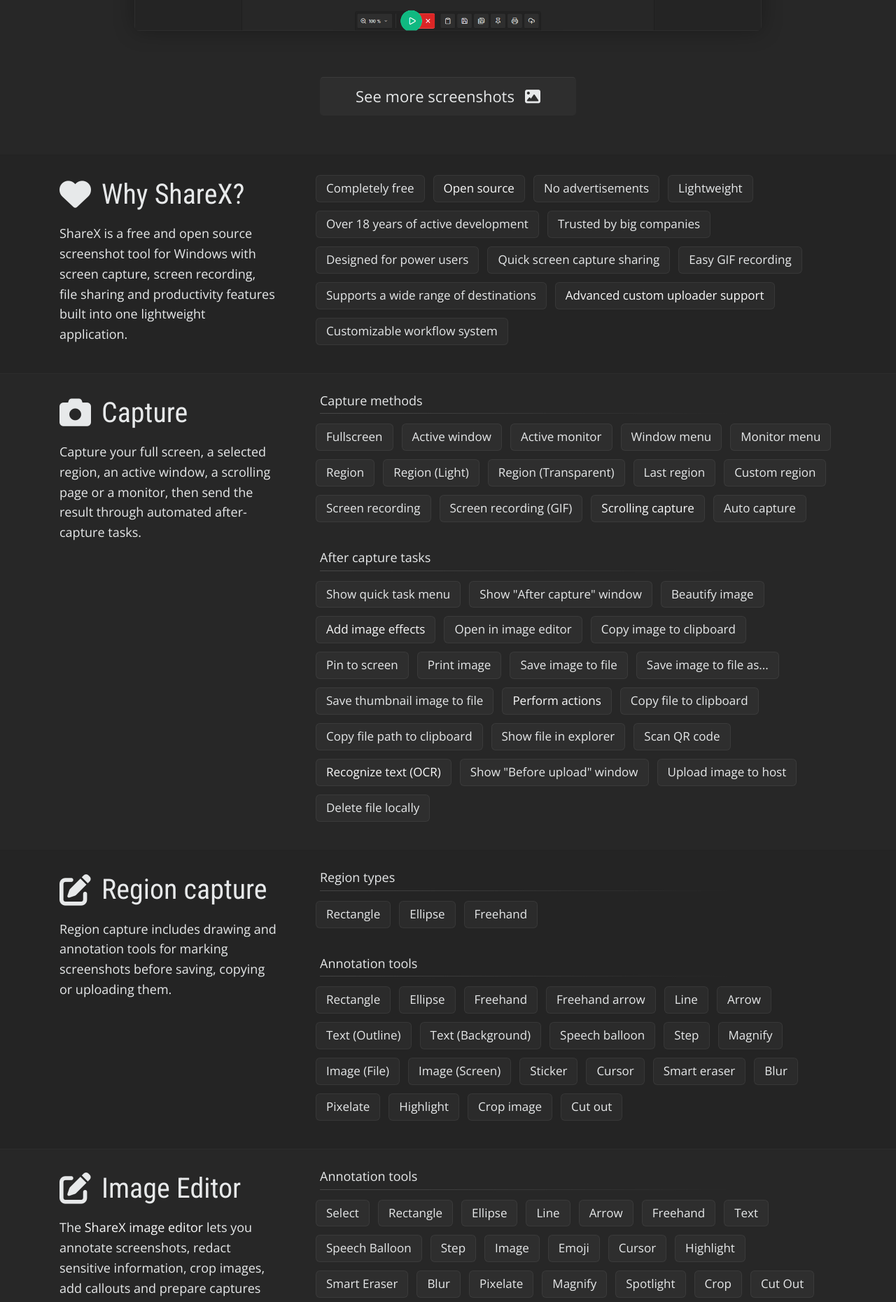
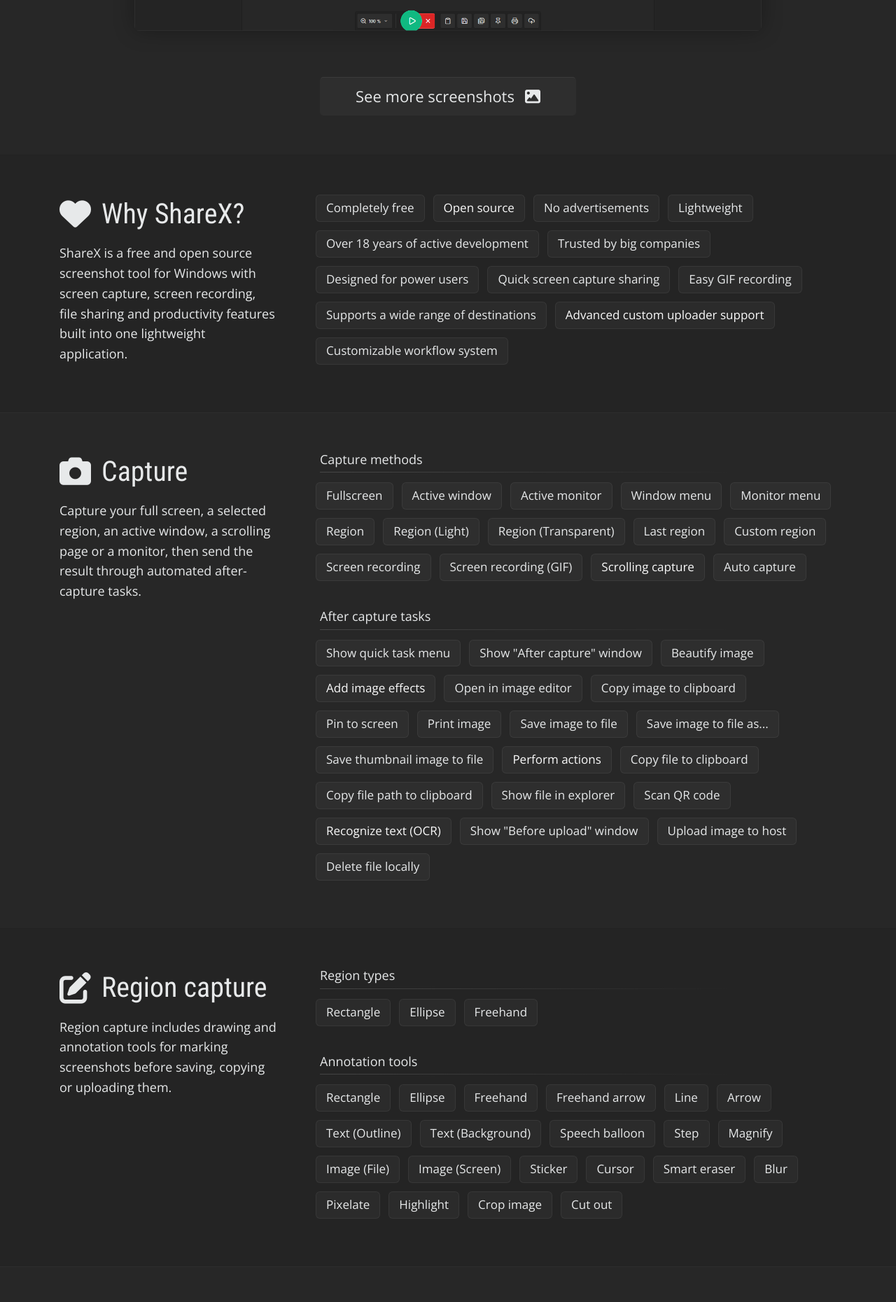
Before and after one commit to ShareX/sharex.github.io, a Jekyll site: the page built from index.html, in a window 1280 px wide. Shown: the part 930-2790 px from the top of the page at 70% size. Built offline with Jekyll 4.4.1, drawn with Linux system fonts in a browser that asks for light colours.

Commit message:
Update main.scss

```diff
--- a/css/main.scss
+++ b/css/main.scss
@@ -387,8 +387,8 @@
 }
 
 .container-features {
-    padding-top: $container-padding;
-    padding-bottom: $container-padding;
+    padding-top: $container-padding-double;
+    padding-bottom: $container-padding-double;
     color: $text-color-alt;
 
     .container {
```
